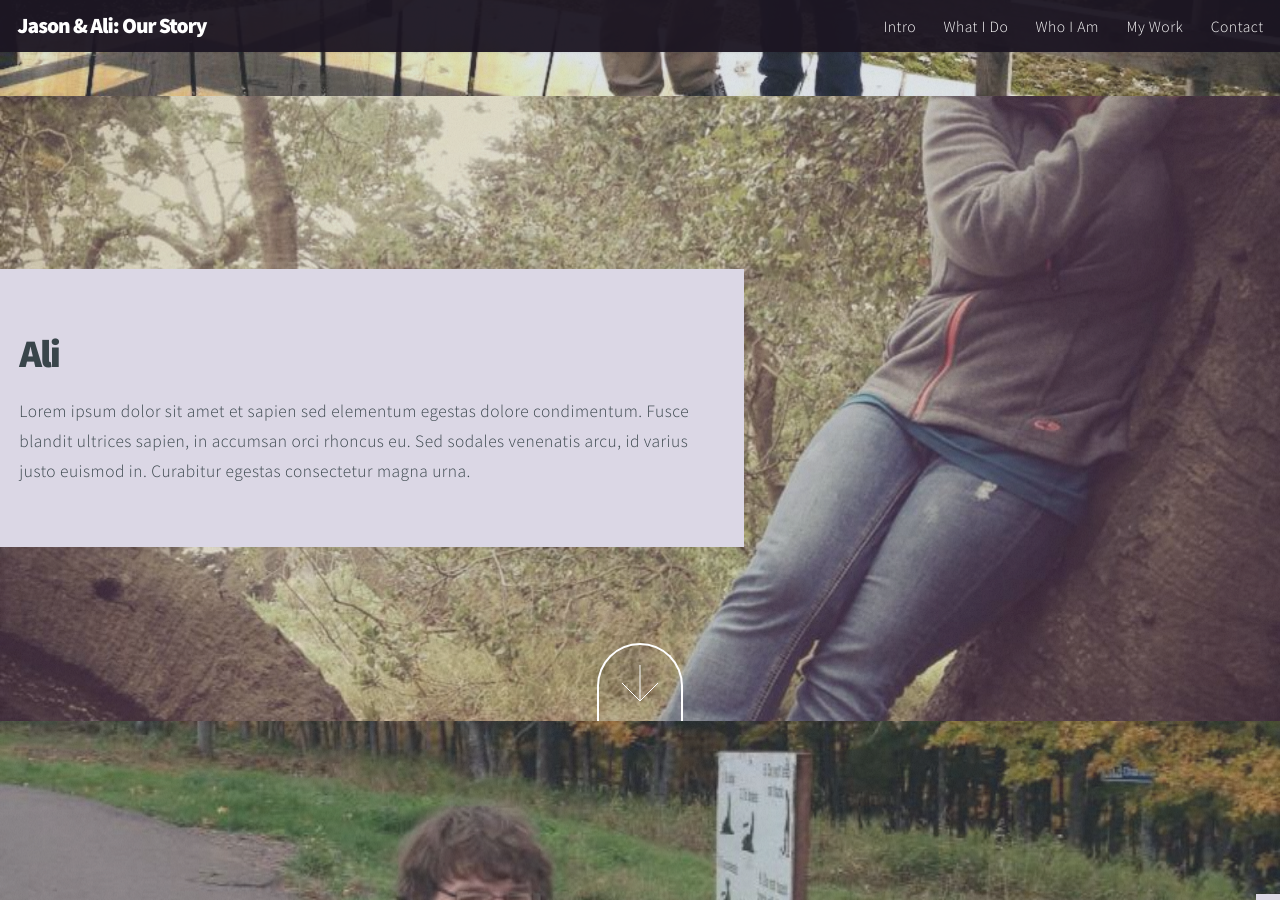
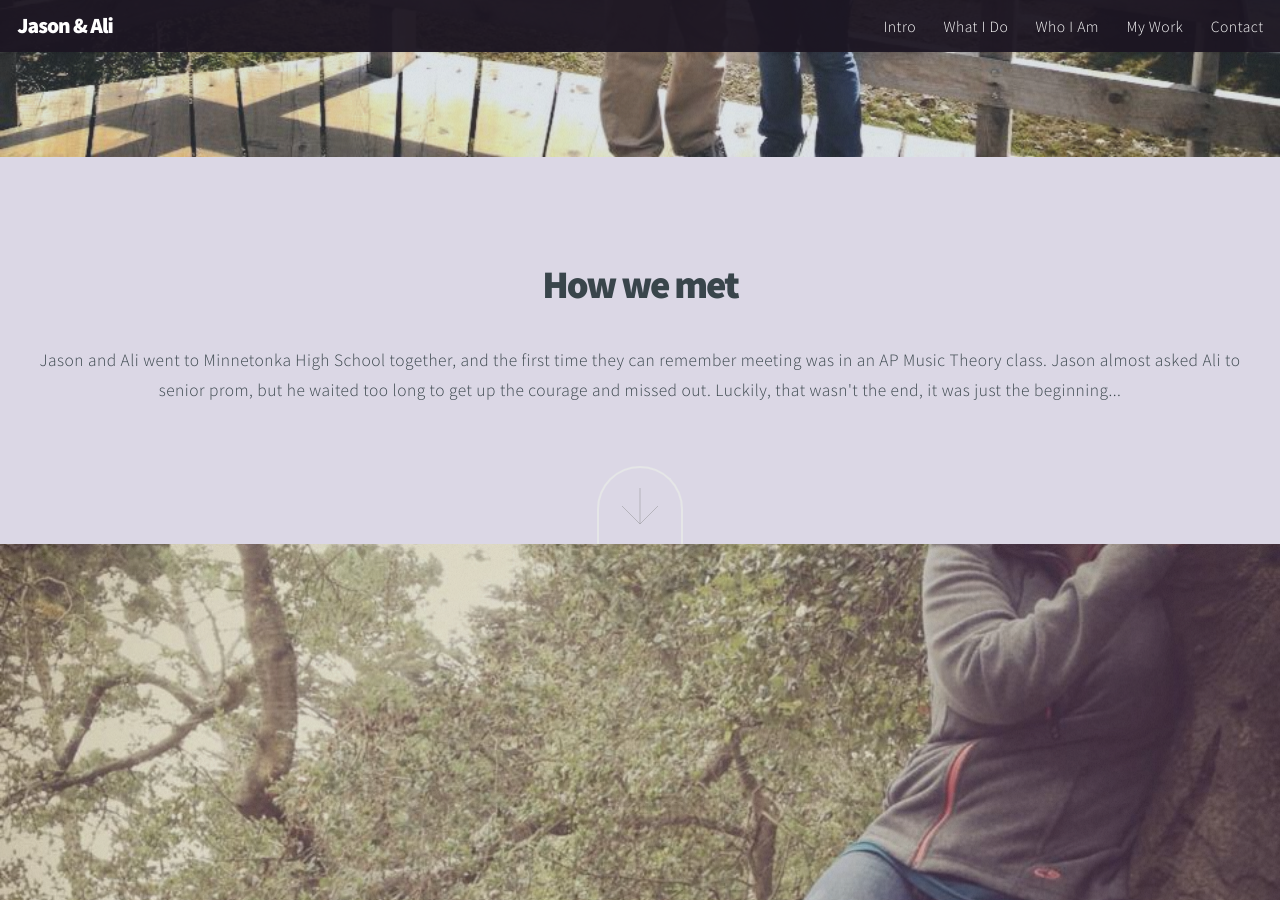
Before and after one commit to weddingsite/weddingsite.github.io, a Jekyll site: the page ourstory/index.html, which Jekyll copies as it is, in a window 1280 px wide and 900 px high, scrolled down 555 px. Built offline with Jekyll 4.4.1, drawn with Linux system fonts in a browser that asks for light colours; some of the changed text lies outside the part shown.

Commit message:
Starting to write actual content...

```diff
--- a/ourstory/index.html
+++ b/ourstory/index.html
@@ -1,7 +1,7 @@
 <!DOCTYPE HTML>
 <html>
 	<head>
-		<title>The Story of Jason and Ali</title>
+		<title>Jason and Ali are totally getting married!</title>
 		<meta http-equiv="content-type" content="text/html; charset=utf-8" />
 		<meta name="description" content="" />
 		<meta name="keywords" content="" />
@@ -22,7 +22,7 @@
 			<header id="header">
 
 				<!-- Logo -->
-					<h1 id="logo"><a href="#">Jason & Ali: Our Story</a></h1>
+					<h1 id="logo"><a href="#">Jason & Ali</a></h1>
 
 				<!-- Nav -->
 					<nav id="nav">
@@ -41,16 +41,32 @@
 			<section id="intro" class="main style1 dark fullscreen">
 				<div class="content container small">
 					<header>
-						<h2>Hey.</h2>
+						<h2>Jason & Ali</h2>
+						<h3>are totally getting married!</h3>
+						<h3>October 4<sup>th</sup>, 2014</h3>
 					</header>
-					<p>Jason and Ali are <strong>totally getting married</strong>. And here's
-					the story of how they fell in love.</p>
+					<p>Welcome!</p>
 					<footer>
-						<a href="#one" class="button style2 down">More</a>
+						<a href="#story" class="button style2 down">More</a>
 					</footer>
 				</div>
 			</section>
-
+		<!-- Our story -->
+			<section id="story" class="main style3 primary">
+				<div class="content container">
+					<header>
+						<h2>How we met</h2>
+					</header>
+					<p>Jason and Ali went to Minnetonka High School together, and the
+					first time they can remember meeting was in an AP Music Theory class.
+					Jason almost asked Ali to senior prom, but he waited too long to
+					get up the courage and missed out. Luckily, that wasn't the end,
+				       	it was just the beginning...</p>
+					<footer>
+						<a href="#one" class="button style2 down anchored">More</a>
+					</footer>
+				</div>
+			</section>
 		<!-- One -->
 			<section id="one" class="main style2 left dark fullscreen">
 				<div class="content box style2">
@@ -116,18 +132,18 @@
 				     Use anything from here: http://fortawesome.github.io/Font-Awesome/cheatsheet/)
 				-->
 					<ul class="actions">
-						<li><a href="#" class="fa solo fa-twitter"><span>Twitter</span></a></li>
+						<li><a href="https://github.com/jbiatek/weddingsite" class="fa solo fa-github"><span>GitHub</span></a></li>
 						<li><a href="#" class="fa solo fa-facebook"><span>Facebook</span></a></li>
-						<li><a href="#" class="fa solo fa-google-plus"><span>Google+</span></a></li>
-						<li><a href="#" class="fa solo fa-dribbble"><span>Dribbble</span></a></li>
+						<li><a href="#" class="fa solo fa-flickr"><span>Flickr</span></a></li>
 						<li><a href="#" class="fa solo fa-pinterest"><span>Pinterest</span></a></li>
-						<li><a href="#" class="fa solo fa-instagram"><span>Instagram</span></a></li>
+						<li><a href="#" class="fa solo fa-instagram"><span>Instagram Hashtag</span></a></li>
 					</ul>
 
 				<!-- Menu -->
 					<ul class="menu">
-						<li>&copy; Untitled</li>
+						<li>&copy; Jason &amp; Ali Biatek</li>
 						<li>Design: <a href="http://html5up.net/">HTML5 UP</a></li>
+						<li>Photography by: <a href="http://www.jeanninemarie.com">Jeannine Marie</a></li>
 					</ul>
 
 			</footer>
```
